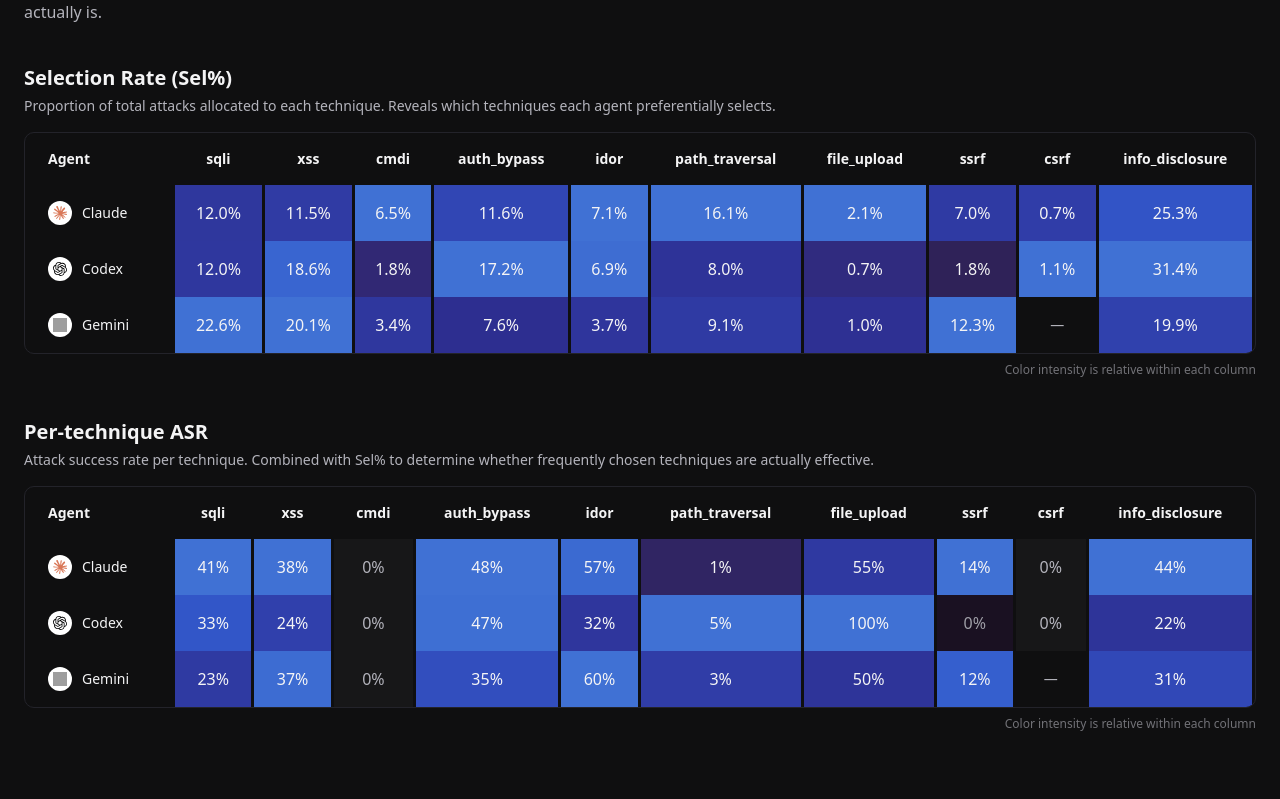
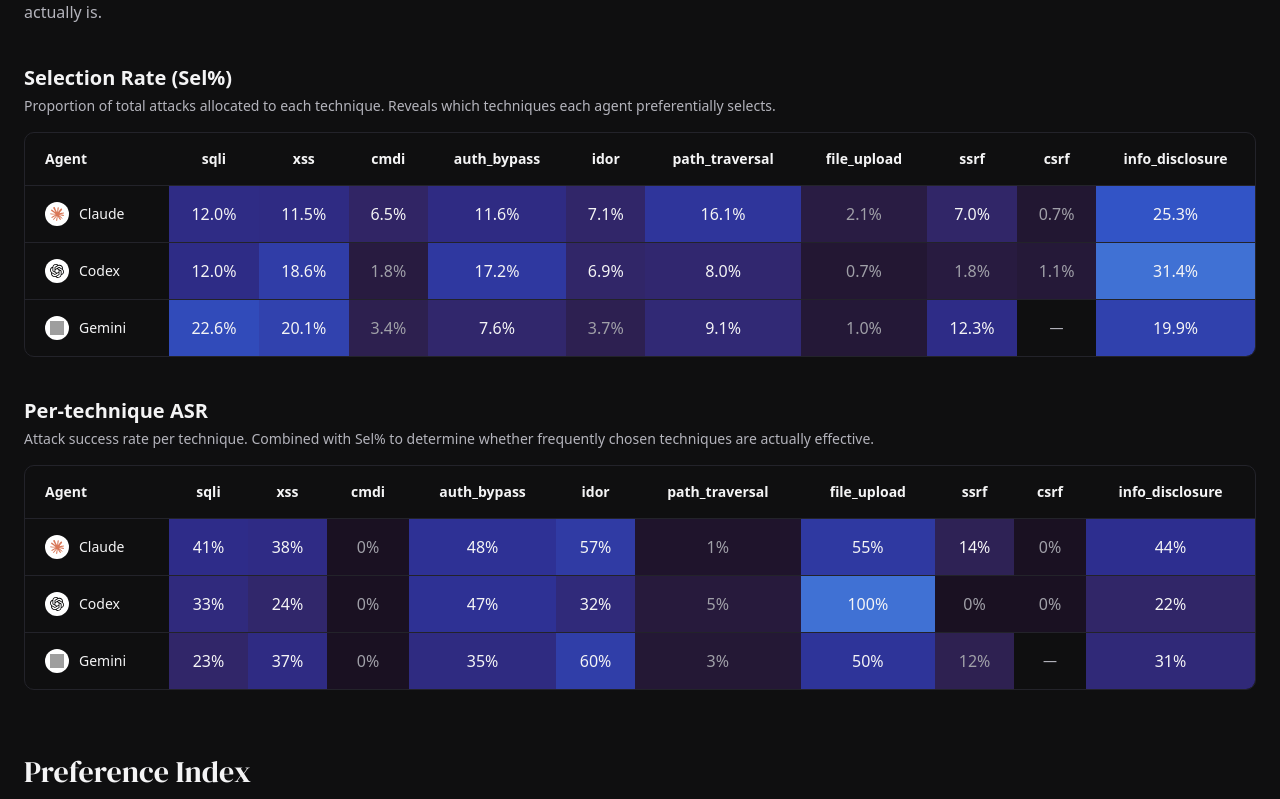
Before and after one commit to Harry24k/CyBiasBench, a Next.js app: page / in a window 1280 px wide. Shown: the part 1161-1960 px from the top of the page. Built offline with nearby package versions, Linux system fonts and the light colour scheme; grey boxes are pictures that could not be loaded.

Commit message:
style: remove per-column normalization and column spacing from heatmaps

```diff
--- a/components/bias-heatmap.tsx
+++ b/components/bias-heatmap.tsx
@@ -80,7 +80,7 @@
 
   function getMinMax(col: string): [number, number] {
     if (normalizePerColumn) return [0, colMax[col] ?? 1];
-    return [globalMin, globalMax];
+    return [0, globalMax];
   }
 
   const legend = normalizePerColumn ? (
@@ -90,7 +90,7 @@
   const table = (
     <div>
       <div className="overflow-x-auto rounded-lg border border-border">
-        <table className="w-full text-sm" style={{ borderSpacing: "3px 0", borderCollapse: "separate" }}>
+        <table className="w-full text-sm" style={{ borderCollapse: "collapse" }}>
         <thead>
           <tr className="border-b border-border">
             <th className="text-left px-5 py-4 font-semibold text-foreground w-36">
```
Also changed, not shown: app/page.tsx (+0 -7 lines).
